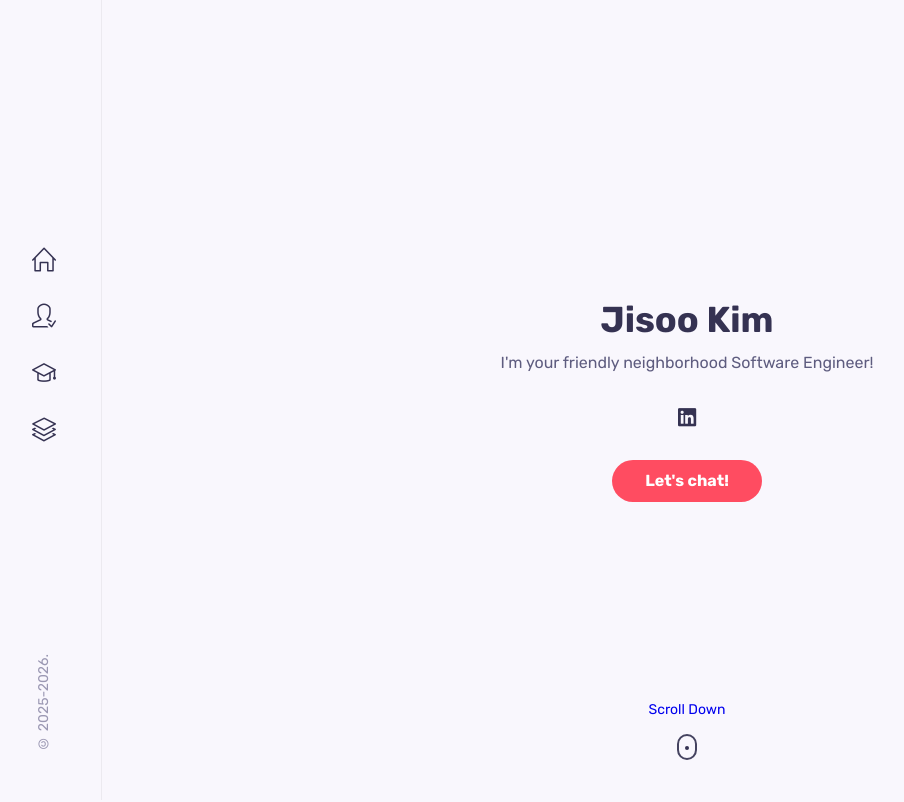
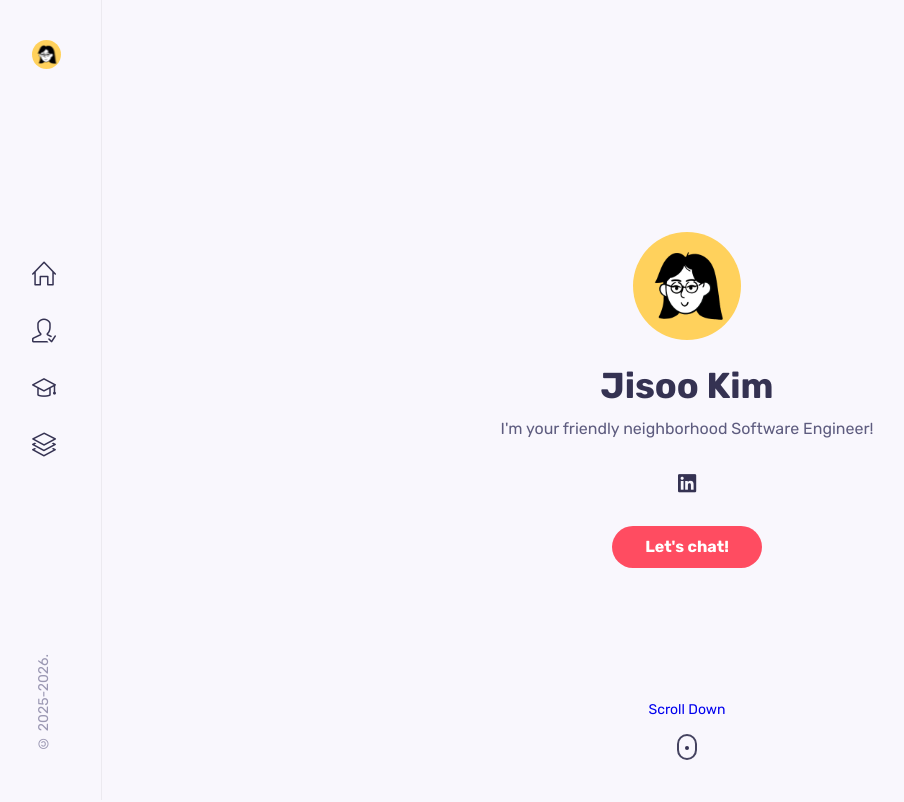
Before and after one commit to jikim001/jikim001.github.io, a React (Create React App) app: page / in a window 1280 px wide. Shown: the top 802 px of the page, without its empty margins (8-912 px from the left). Built offline with nearby package versions, Linux system fonts and the light colour scheme.

Commit message:
added profile pic 1

```diff
--- a/src/components/home/Home.jsx
+++ b/src/components/home/Home.jsx
@@ -1,6 +1,6 @@
 import React from 'react';
 import "./home.css";
-// import Me from "../../assets/my-profile.svg"
+import Me from "../../assets/my-profile.svg"
 import HeaderSocials from './HeaderSocials';
 import ScrollDown from "./ScrollDown";
 
@@ -8,7 +8,7 @@ const Home = () => {
     return (
         <section className="home container" id="home">
             <div className="intro">
-                {/* <img src={Me} alt="" className="home__img" /> */}
+                <img src={Me} alt="" className="home__img" />
                 <h1 className="home__name">Jisoo Kim</h1>
                 <span className="home__education">I'm your friendly neighborhood Software Engineer!</span>
 
--- a/src/components/sidebar/Sidebar.jsx
+++ b/src/components/sidebar/Sidebar.jsx
@@ -1,6 +1,6 @@
 import React, { useState } from 'react';
 import "./sidebar.css";
-// import Logo from "../../assets/my-profile.svg";
+import Logo from "../../assets/my-profile.svg";
 
 
 const Sidebar = () => {
@@ -9,7 +9,7 @@ const Sidebar = () => {
         <>
             <aside className={toggle ? "aside show-menu" : "aside"}>
                 <a href="#home" className="nav__logo">
-                    {/* <img src={Logo} alt="" /> */}
+                    <img src={Logo} alt="" />
                 </a>
 
                 <nav className="nav">
```
